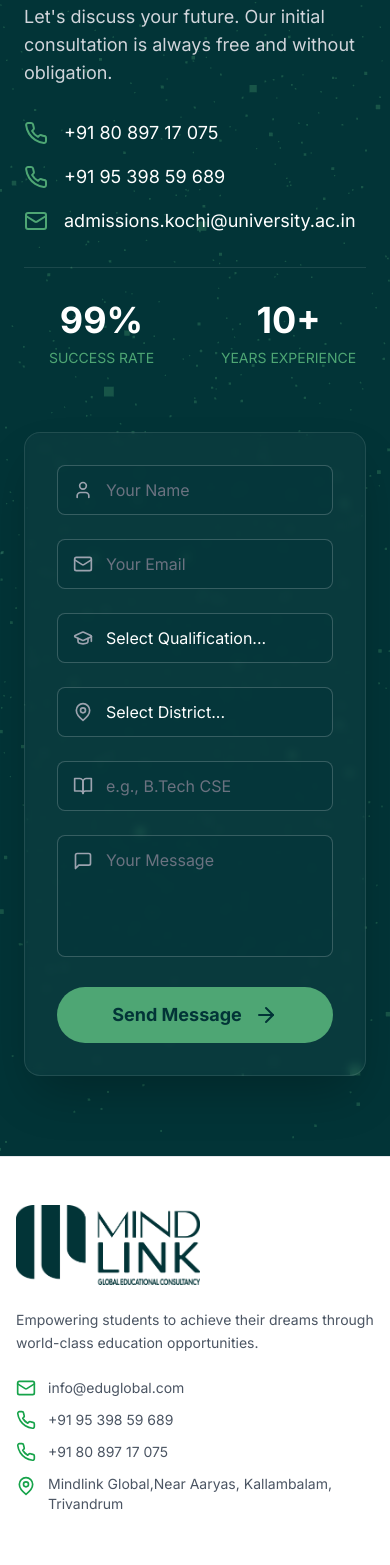
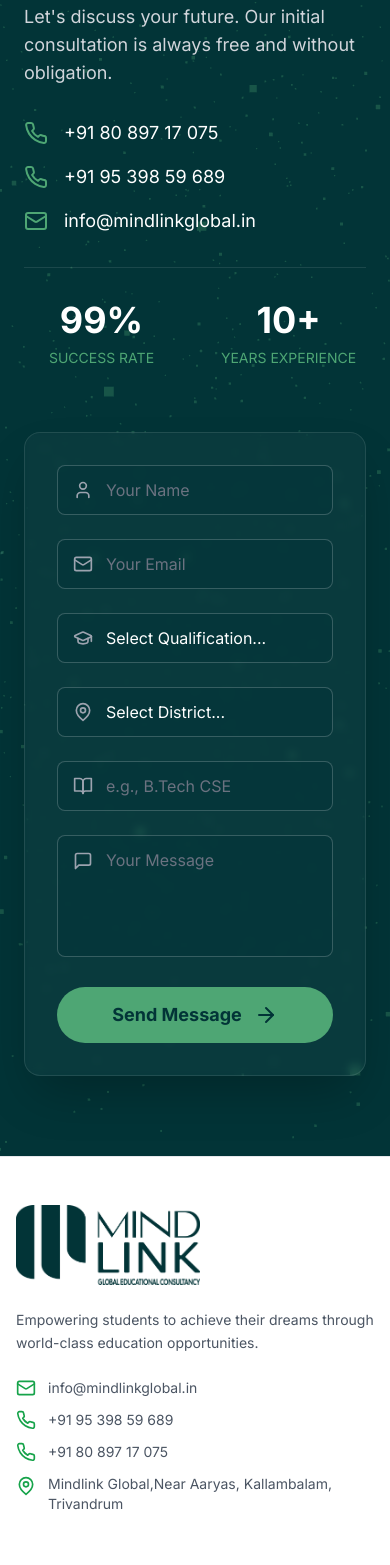
Before and after one commit to Sulthanzuza/MINDLINK, a React (Vite) app: page /contact in a window 390 px wide. Shown: the part 1323-2888 px from the top of the page. Built offline with nearby package versions, Linux system fonts and the light colour scheme.

Commit message:
updated responsiveness

```diff
--- a/src/App.tsx
+++ b/src/App.tsx
@@ -8,9 +8,11 @@
 import Destination from './pages/Destination'
 import ContactPage from './pages/Contact';
 import WhatsAppFloat from './components/WhatsappFloat';
+import ScrollToTop from './components/ScrollToTop';
 const App: React.FC = () => {
   return (
     <Router>
+      <ScrollToTop/>
       <Header/>
       <Routes>
         <Route path="/" element={<Home />} />
--- a/src/components/Contact.tsx
+++ b/src/components/Contact.tsx
@@ -6,8 +6,8 @@
 
 // --- Dropdown Options Constants ---
 // --- MODIFIED: Removed programmeOptions ---
-const qualificationOptions = [ "12th / Plus Two", "Diploma", "Bachelor's Degree (UG)", "Master's Degree (PG)", "PhD", "Other" ];
-const districtOptions = [ "Thiruvananthapuram", "Kollam", "Pathanamthitta", "Alappuzha", "Kottayam", "Idukki", "Ernakulam", "Thrissur", "Palakkad", "Malappuram", "Kozhikode", "Wayanad", "Kannur", "Kasaragod" ];
+const qualificationOptions = ["12th / Plus Two", "Diploma", "Bachelor's Degree (UG)", "Master's Degree (PG)", "PhD", "Other"];
+const districtOptions = ["Thiruvananthapuram", "Kollam", "Pathanamthitta", "Alappuzha", "Kottayam", "Idukki", "Ernakulam", "Thrissur", "Palakkad", "Malappuram", "Kozhikode", "Wayanad", "Kannur", "Kasaragod"];
 
 // --- Reusable Animated Component ---
 const AnimatedItem: FC<{ children: ReactNode; inView: boolean; delay?: string }> = ({ children, inView, delay = '0ms' }) => (
@@ -68,7 +68,7 @@
       window.removeEventListener('resize', handleResize);
       window.removeEventListener('mousemove', handleMouseMove);
       if (canvasRef.current && renderer.domElement) {
-        try { canvasRef.current.removeChild(renderer.domElement); } catch (e) {}
+        try { canvasRef.current.removeChild(renderer.domElement); } catch (e) { }
       }
       renderer.dispose();
       particlesGeometry.dispose();
@@ -151,13 +151,17 @@
                 Let's discuss your future. Our initial consultation is always free and without obligation.
               </p>
               <div className="space-y-4 text-base sm:text-lg">
-                    <a href="tel:+919876543210" className="flex items-center gap-4 hover:text-[#4ea674] transition-colors group">
+                <a href="tel:+91 80 897 17 075" className="flex items-center gap-4 hover:text-[#4ea674] transition-colors group">
                   <Phone className="w-6 h-6 text-[#4ea674] group-hover:scale-110 transition-transform" />
-                        <span>+91 987 654 3210</span>
+                  <span>+91 80 897 17 075</span>
                 </a>
-                    <a href="mailto:admissions.kochi@university.ac.in" className="flex items-center gap-4 hover:text-[#4ea674] transition-colors group">
+                <a href="tel:+919539859689" className="flex items-center gap-4 hover:text-[#4ea674] transition-colors group">
+                  <Phone className="w-6 h-6 text-[#4ea674] group-hover:scale-110 transition-transform" />
+                  <span>+91 95 398 59 689</span>
+                </a>
+                <a href="mailto:info@mindlinkglobal.in" className="flex items-center gap-4 hover:text-[#4ea674] transition-colors group">
                   <Mail className="w-6 h-6 text-[#4ea674] group-hover:scale-110 transition-transform" />
-                        <span>admissions.kochi@university.ac.in</span>
+                  <span>info@mindlinkglobal.in</span>
                 </a>
               </div>
               <div className="pt-6 border-t border-white border-opacity-10">
--- a/src/components/Footer.tsx
+++ b/src/components/Footer.tsx
@@ -28,7 +28,7 @@
             <div className="space-y-3 text-sm">
               <a href="mailto:info@eduglobal.com" className="flex items-center gap-3 text-gray-600 hover:text-green-600 transition-colors">
                 <Mail className="w-5 h-5 text-green-600 flex-shrink-0" />
-                <span>info@eduglobal.com</span>
+                <span>info@mindlinkglobal.in</span>
               </a>
               <a href="tel:+919539859689" className="flex items-center gap-3 text-gray-600 hover:text-green-600 transition-colors">
                 <Phone className="w-5 h-5 text-green-600 flex-shrink-0" />
@@ -94,7 +94,7 @@
 
   {/* --- Instagram Icon with Brand Color Hover --- */}
   <a
-    href="#"
+    href="https://www.instagram.com/mindlinkedu/"
     aria-label="Instagram"
     className="w-10 h-10 bg-gray-100 rounded-full flex items-center justify-center text-gray-600
                hover:bg-gradient-to-r from-purple-500 via-pink-500 to-orange-500 hover:text-white transition-colors duration-300"
--- a/src/components/Header.tsx
+++ b/src/components/Header.tsx
@@ -1,6 +1,7 @@
 import React, { useState } from 'react';
 import { Globe, Menu, X } from 'lucide-react';
 import { Link } from 'react-router-dom';
+
 const Header: React.FC = () => {
   const [isMobileMenuOpen, setIsMobileMenuOpen] = useState(false);
 
@@ -18,15 +19,18 @@
         fixed top-4 left-[10px] right-[10px] z-50
         border border-white/30
         bg-white/20 shadow-lg backdrop-blur-lg
-        transition-all duration-500
         ${isMobileMenuOpen ? 'rounded-3xl' : 'rounded-full'}
       `}
+      style={{
+        transitionProperty: 'background-color, border-color, color, fill, stroke, opacity, box-shadow, transform, filter, backdrop-filter',
+        transitionDuration: '500ms',
+      }}
     >
       <div className="mx-auto px-6 py-1.5">
         <nav className="flex items-center justify-between">
           {/* Logo Section */}
           <Link to="/" className="flex items-center space-x-3">
-            <div className="w-10 h-10  rounded-full flex items-center justify-center">
+            <div className="w-10 h-10 rounded-full flex items-center justify-center">
              <img src='./logo (5).png' alt="mindlink global" />
             </div>
             <span className="text-xl font-bold text-white mix-blend-difference">MindLink Global</span>
--- /dev/null
+++ b/src/components/ScrollToTop.tsx
@@ -0,0 +1,14 @@
+import { useEffect } from 'react';
+import { useLocation } from 'react-router-dom';
+
+const ScrollToTop: React.FC = () => {
+  const { pathname } = useLocation();
+
+  useEffect(() => {
+    window.scrollTo(0, 0);
+  }, [pathname]);
+
+  return null;
+};
+
+export default ScrollToTop;
--- a/src/pages/Contact.tsx
+++ b/src/pages/Contact.tsx
@@ -216,9 +216,9 @@
                     <Phone className="w-6 h-6 text-[#4ea674] group-hover:scale-110 transition-transform" />
                     <span>+91 95 398 59 689</span>
                   </a>
-                  <a href="mailto:admissions.kochi@university.ac.in" className="flex items-center gap-4 hover:text-[#4ea674] transition-colors group">
+                  <a href="mailto:info@mindlinkglobal.in" className="flex items-center gap-4 hover:text-[#4ea674] transition-colors group">
                     <Mail className="w-6 h-6 text-[#4ea674] group-hover:scale-110 transition-transform" />
-                    <span>admissions.kochi@university.ac.in</span>
+                    <span>info@mindlinkglobal.in</span>
                   </a>
                 </div>
                 <div className="pt-8 border-t border-white border-opacity-10">
--- a/src/pages/Home.tsx
+++ b/src/pages/Home.tsx
@@ -15,7 +15,7 @@
 
       <Hero />
       <Timeline />
-      <CurvedLoop marqueeText="MINDLINK GLOBAL ✦" />
+      <CurvedLoop marqueeText=" MINDLINK GLOBAL ✦ " />
       <Destinations />
       <Services />
       <CTA />
```
Lines whose indentation alone changed are shown as unchanged.
